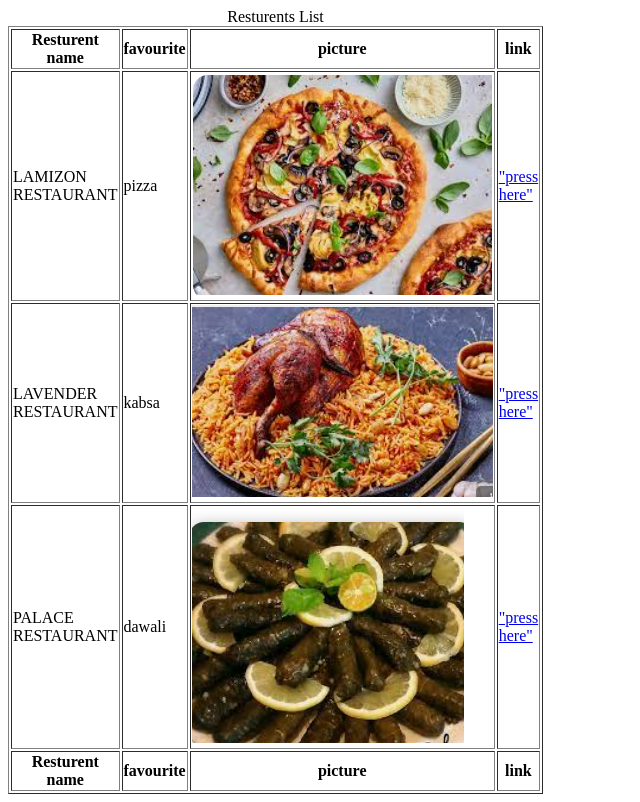
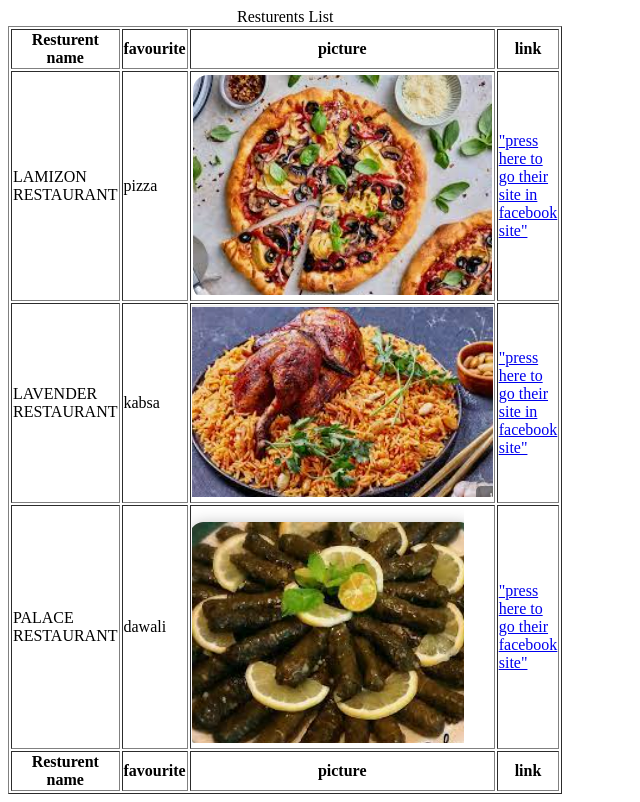
Before and after one commit to BushraJaber/challenge, a plain HTML site: page index.html in a window 1280 px wide. Shown: the whole page, without its empty margins (0-640 px from the left). Drawn offline with Linux system fonts and the light colour scheme.

Commit message:
Add files via upload

```diff
--- a/index.html
+++ b/index.html
@@ -20,7 +20,7 @@
                 <td> pizza</td>
                 <td> <img src="image/pizza.png" alt="this is alt"></td>
                 <td>
-                     <a href="https://www.facebook.com/lamaisonpalestine">"press here"</a>
+                     <a href="https://www.facebook.com/lamaisonpalestine">"press here to go their site in facebook site"</a>
 
                 </td>
             </tr>
@@ -28,13 +28,13 @@
                 <td> LAVENDER RESTAURANT </td>
                 <td> kabsa</td>
                 <td> <img src="image/kab.png" alt="this is alt"></td>
-                <td> <a href="https://www.facebook.com/LavendarRestaurant">"press here"</a></td>
+                <td> <a href="https://www.facebook.com/LavendarRestaurant">"press here to go their site in facebook site"</a></td>
             </tr>
             <tr>
                 <td> PALACE RESTAURANT   </td>
                 <td>dawali</td>
                 <td> <img src="image/daw.png" alt="this is alt"></td>
-                <td> <a href="https://www.facebook.com/PalaceRestaurantcafe">"press here"</a></td>
+                <td> <a href="https://www.facebook.com/PalaceRestaurantcafe">"press here to go their facebook site"</a></td>
             </tr>
             <tfoot>
                 <tr>
```
